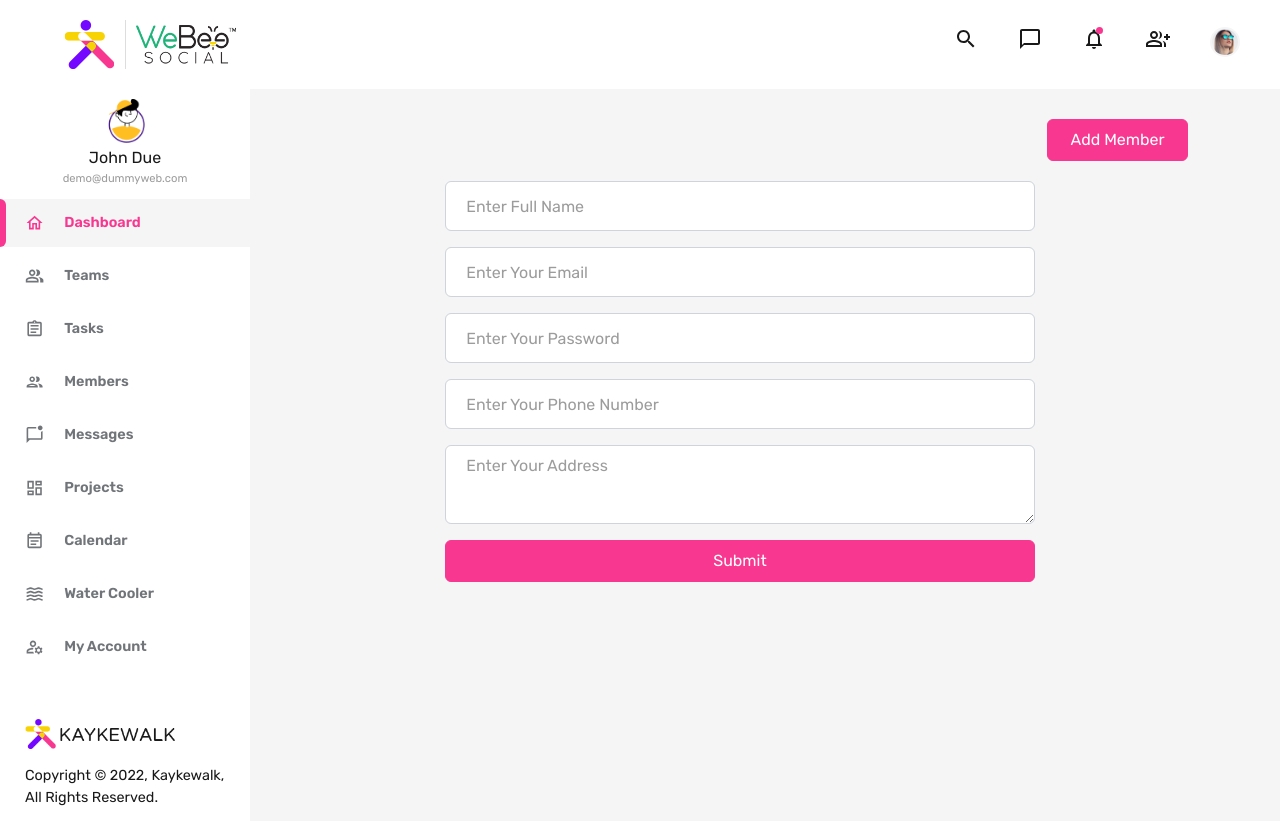
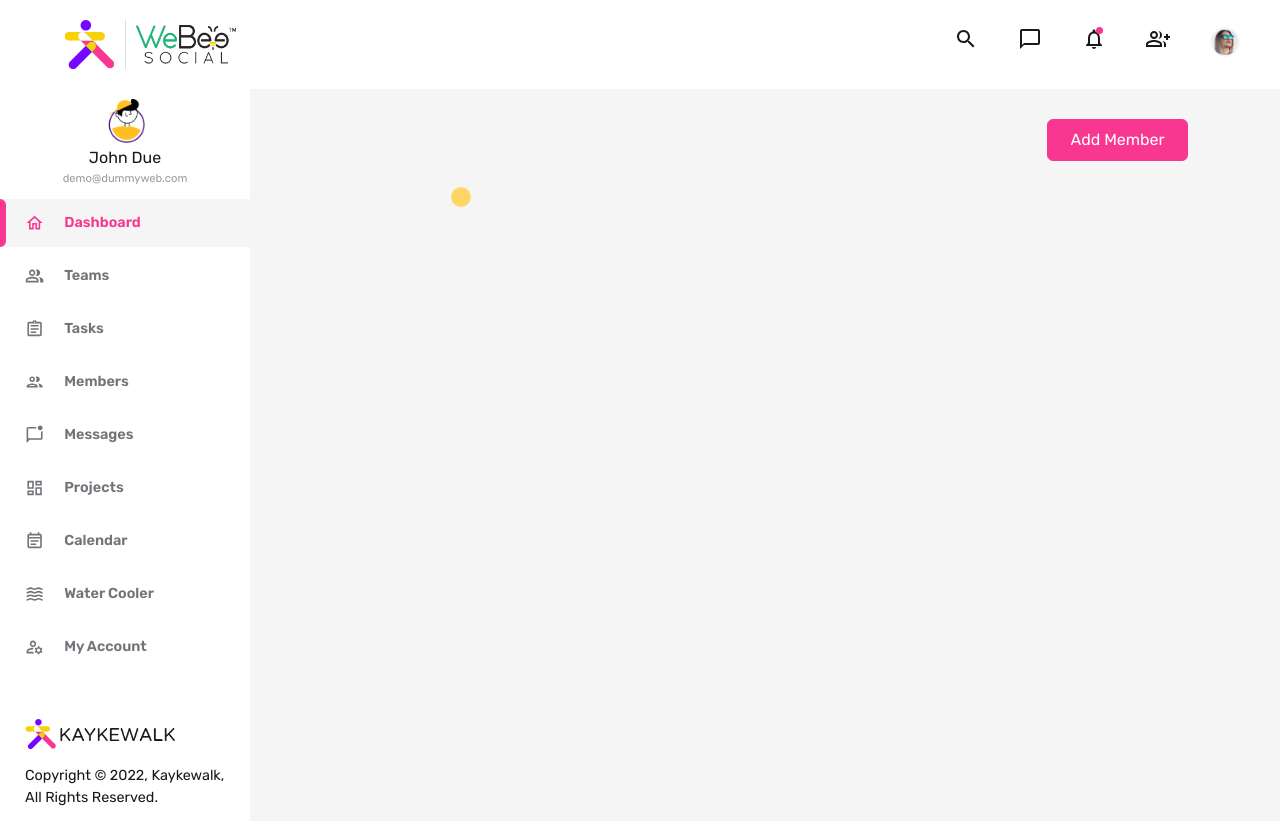
Before and after one commit to webeechetan/kw, a React (Create React App) app: page /kw-dev/build/membersform in a window 1280 px wide. Built offline with nearby package versions, Linux system fonts and the light colour scheme.

Commit message:
added spinner in Add members forms

```diff
--- a/src/members/components/MembersForm.jsx
+++ b/src/members/components/MembersForm.jsx
@@ -1,13 +1,14 @@
-import React, {useState} from 'react';
+import React, {useState, useEffect} from 'react';
 import Header from '../../components/Header';
 import Sidebar from '../../components/Sidebar';
-import { Container, Row, Col, Button,Form } from 'react-bootstrap';
+import { Container, Row, Col, Button,Form, Spinner} from 'react-bootstrap';
 import axios from 'axios';
 import { useHistory } from 'react-router-dom';
 import { config } from '../../config';
 
 
 export default function MembersForm() {
+
     const history = useHistory();
     const [validated, setValidated] = React.useState(false);
     const [name , setName] = React.useState('');
@@ -15,6 +16,13 @@ export default function MembersForm() {
     const [phone , setPhone] = React.useState('');
     const [address , setAddress] = React.useState('');
     const [password , setPassword] = React.useState('');
+    const [spinner , setSpinner] = React.useState(true);
+
+    useEffect(() => {
+        setTimeout(() => {
+            setSpinnerTo(false);
+        }, 12000);
+    }, []);
 
     const handleSubmit = (e) => {
         e.preventDefault();
@@ -34,6 +42,10 @@ export default function MembersForm() {
         });
 
     };
+
+    const setSpinnerTo = (val) => {
+        setSpinner(val);
+    }
 
     async function addMember() {
         let __token = localStorage.getItem('__token');
@@ -55,6 +67,7 @@ export default function MembersForm() {
         <Header />
         <div className="main-body">
             <Sidebar />
+
             <div className="main-body-content">
                 <Container fluid>
                     <div className="main-body-header">
@@ -67,6 +80,9 @@ export default function MembersForm() {
                     {/* Users */}
                    <Row>
                        <Col md="8" className='mx-auto'>
+                            { spinner ==  true ?
+                                <Spinner animation="grow" role="status" variant="warning" />
+                                    :
                                 <Form onSubmit={handleSubmit}>
                                     <Form.Group className="mb-3" controlId="Form.Control">
                                         <Form.Control type="name" placeholder="Enter Full Name" onChange={(e)=>{ setName(e.target.value) }} />
@@ -85,9 +101,9 @@ export default function MembersForm() {
                                     </Form.Group>
                                         <Button className="w-100" variant="primary" type="submit">Submit</Button>
                                 </Form>
+                            }
                         </Col>
                    </Row>
-
                 </Container>
             </div>
         </div>
```
Lines whose indentation alone changed are shown as unchanged.
